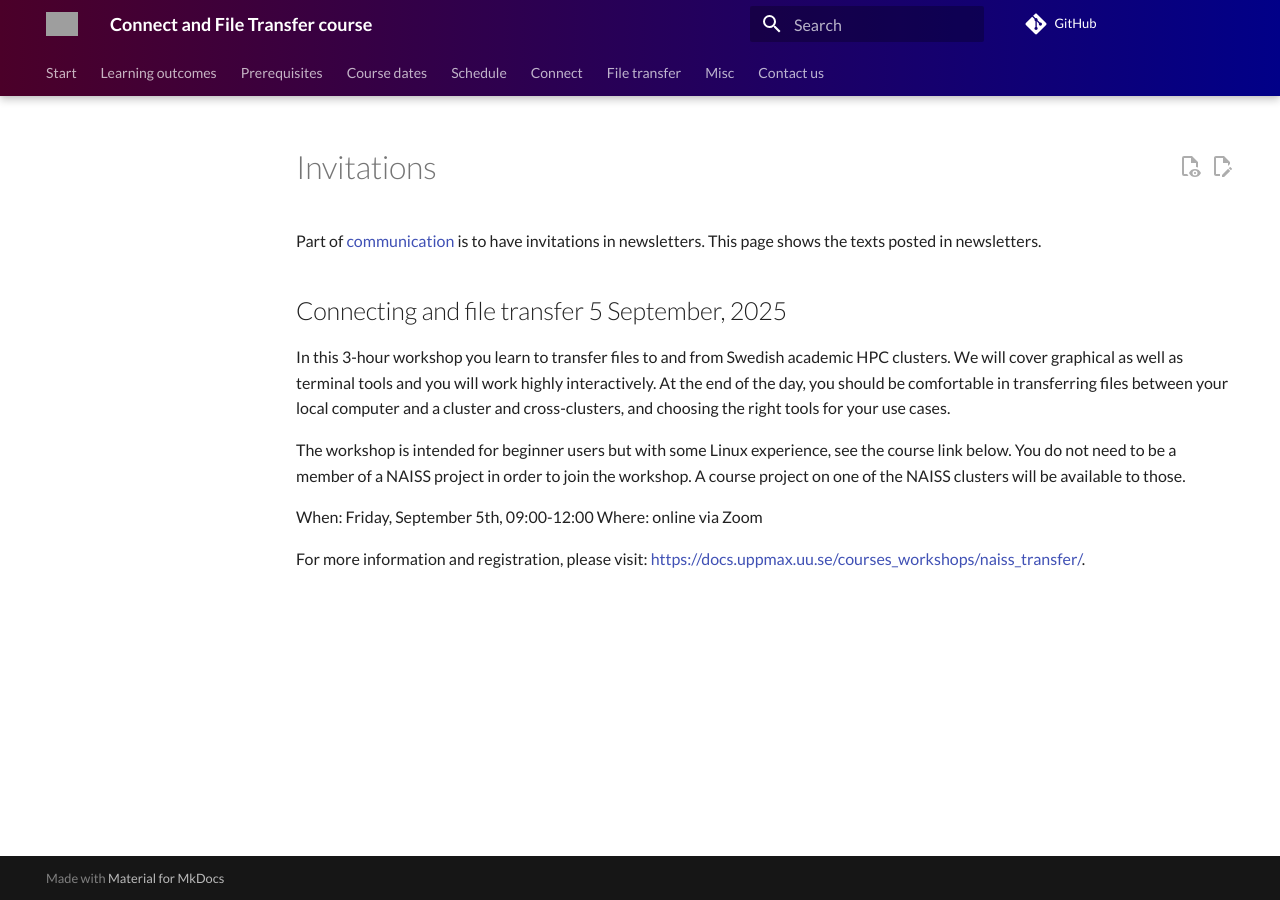
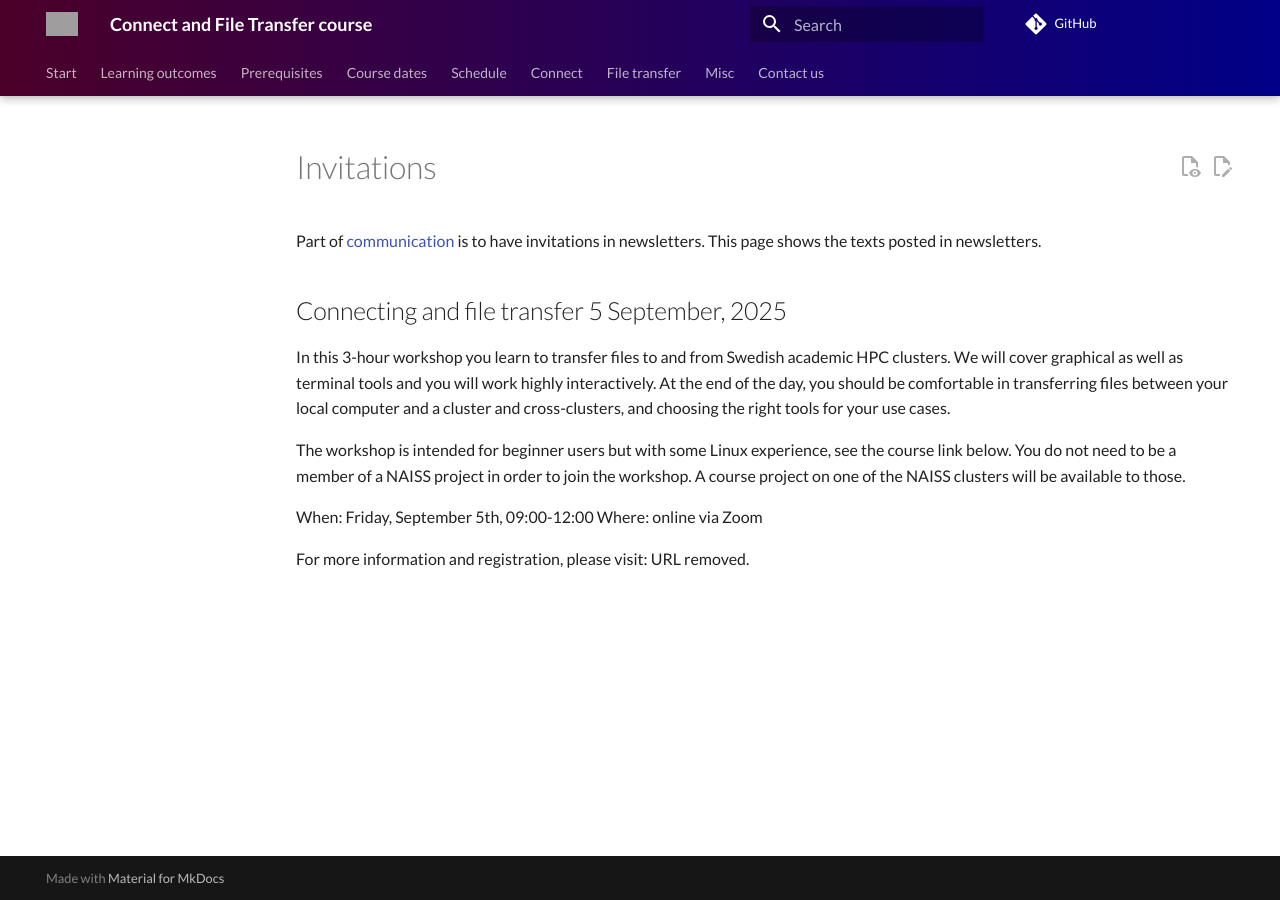
Before and after one commit to UPPMAX/naiss_file_transfer_course, an MkDocs documentation site: the page built from docs/communication/invitations.md, in a window 1280 px wide. Built offline with MkDocs 1.6.1 and Material for MkDocs 9.7.7, drawn with Linux system fonts in a browser that asks for light colours; comment, search, counter and statistics services are not loaded; grey boxes are pictures that could not be loaded.

Commit message:
Update invitations.md url removed

```diff
--- a/docs/communication/invitations.md
+++ b/docs/communication/invitations.md
@@ -21,6 +21,6 @@ The workshop is intended for beginner users but with some Linux experience, see
 When: Friday, September 5th, 09:00-12:00
 Where: online via Zoom
 
-For more information and registration, please visit: <https://docs.uppmax.uu.se/courses_workshops/naiss_transfer/>.
+For more information and registration, please visit: URL removed.
 
 <!-- markdownlint-enable MD013 -->
```
